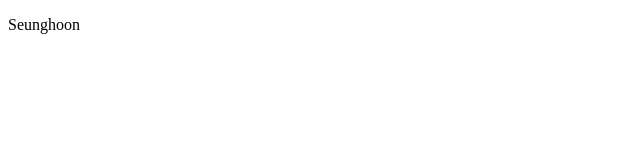
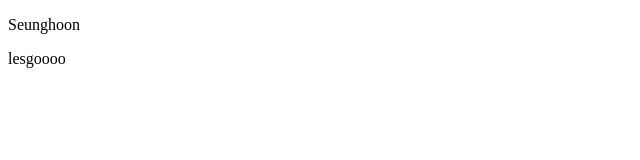
Before and after one commit to leonkim118/kgshtml, a plain HTML site: page index.html in a window 1280 px wide. Shown: the full height of the page, 0-640 px from the left. Drawn offline with Linux system fonts and the light colour scheme.

Commit message:
Update index.html

```diff
--- a/index.html
+++ b/index.html
@@ -2,5 +2,6 @@
 <html lang="en">
 <head>
   <p>Seunghoon</p>
+  <p>lesgoooo</p>
 </body>
 </html>
```
